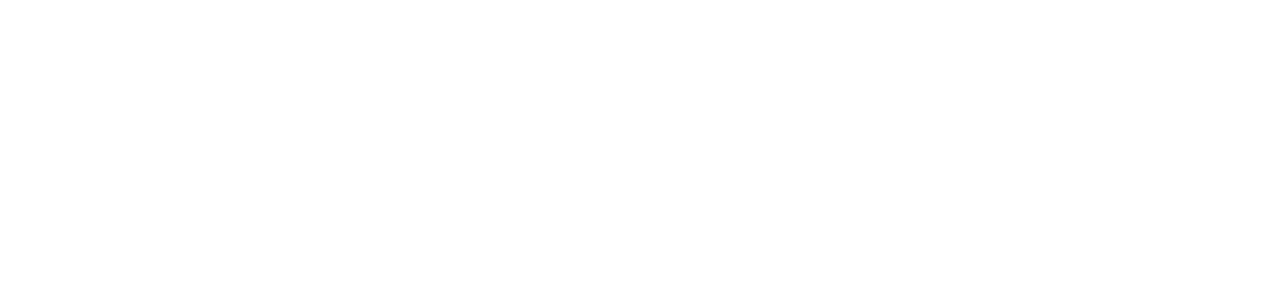
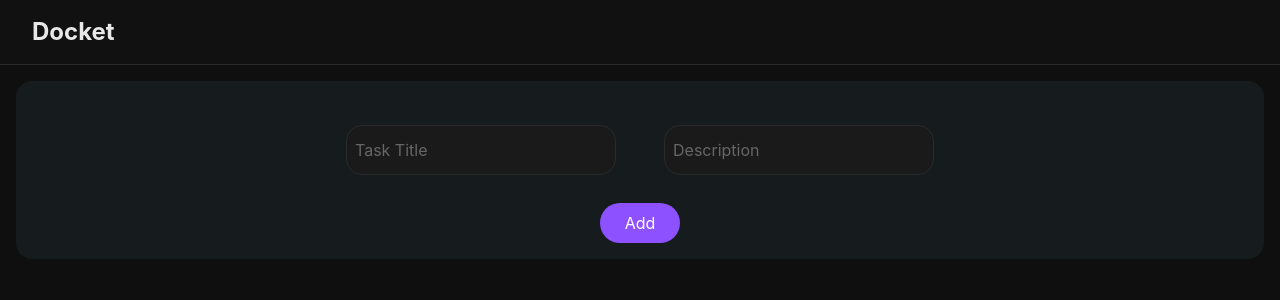
Before and after one commit to dio067/docket, a React (Vite) app in the folder packages/client/: page / in a window 1280 px wide. Shown: the top 300 px of the page. Built offline with nearby package versions, Linux system fonts and the light colour scheme.

Commit message:
feat(client): wrap all component inside the app and pass props

```diff
--- a/packages/client/src/App.tsx
+++ b/packages/client/src/App.tsx
@@ -1,3 +1,22 @@
+import { useState } from "react";
+import ItemList from "./components/ItemList";
+import AddItem from "./components/AddItem";
+import type item from "./types/item";
+import Header from "./components/Header";
+
 export default function App() {
-  return <div></div>;
+  const [items, setItems] = useState<item[]>([]);
+  const [newItem, setNewItem] = useState<item>({
+    id: "",
+    title: "",
+    description: "",
+    completed: false,
+  });
+  return (
+    <div className='bg-[#0f0f0f] w-full min-h-screen m-0 p-0'>
+      <Header />
+      <AddItem newItem={newItem} setNewItem={setNewItem} setItems={setItems} />
+      <ItemList items={items} setItems={setItems} />
+    </div>
+  );
 }
```
